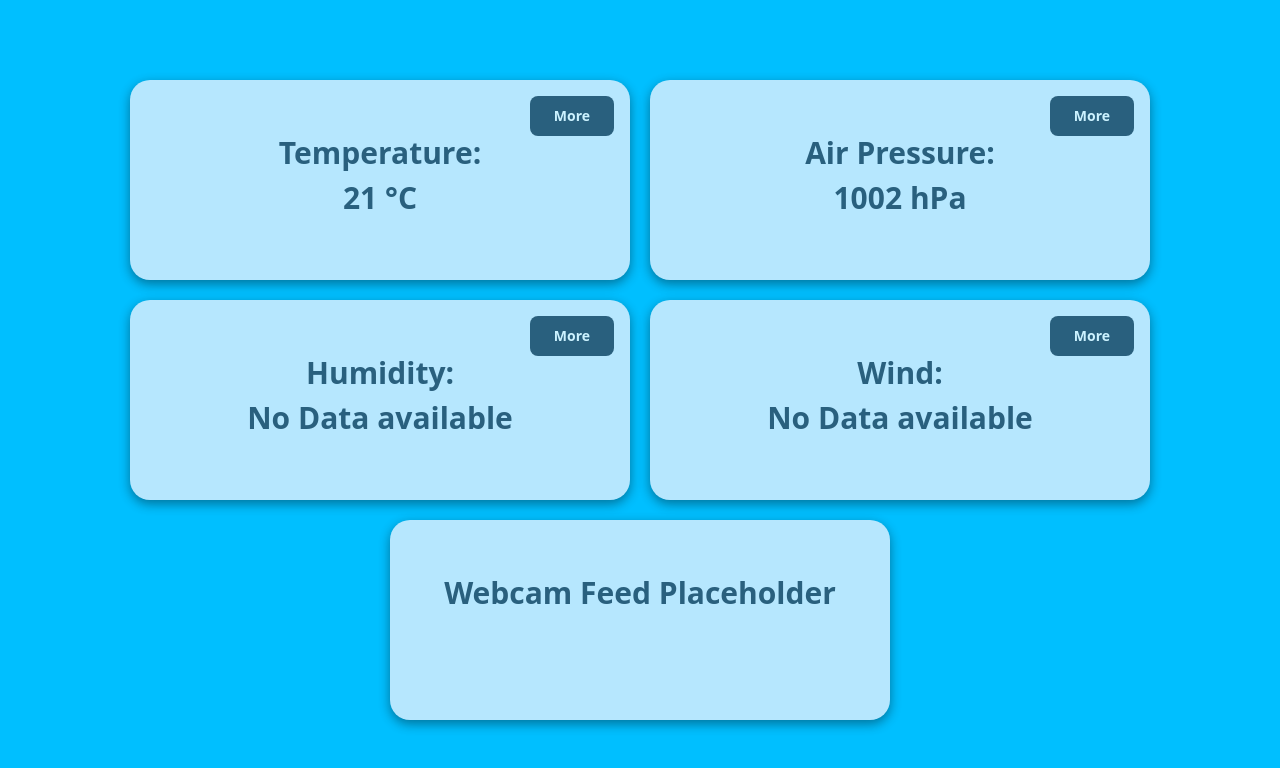
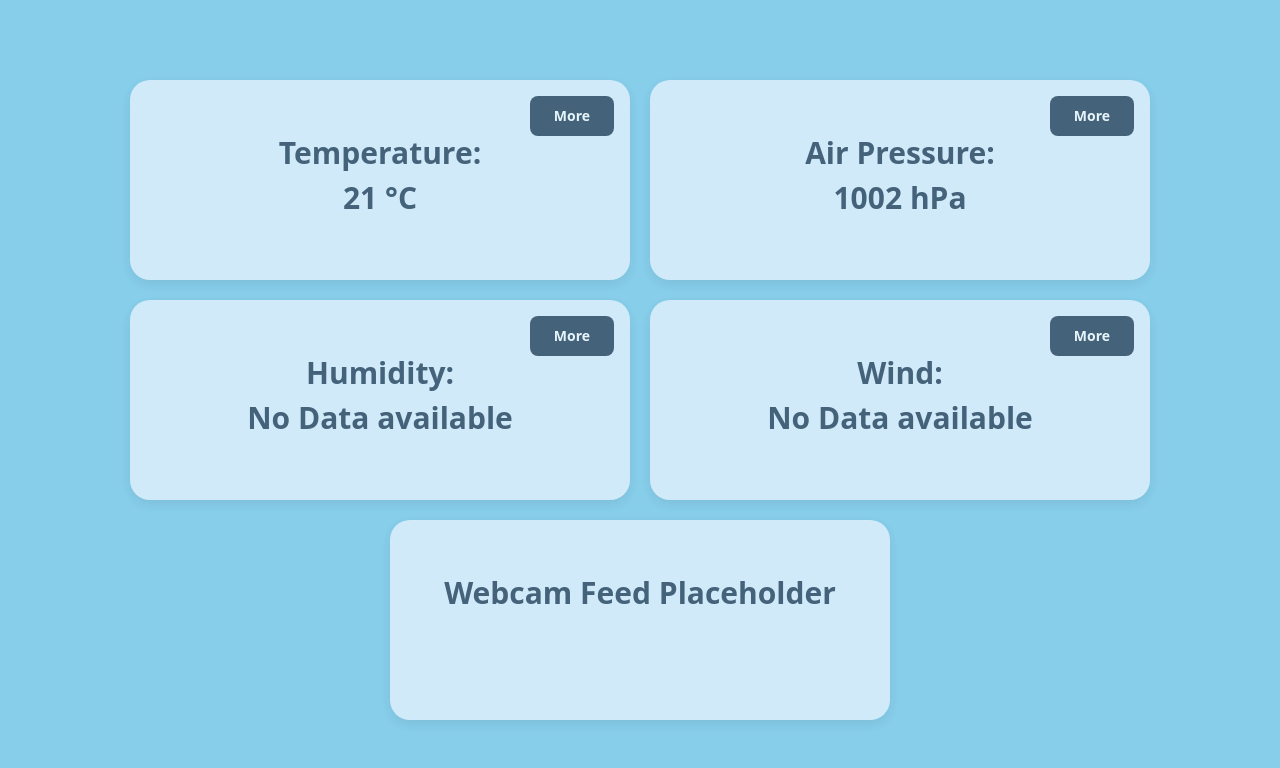
Before and after one commit to Rmhibbert/weather_station_S2_2025, a Next.js app in the folder fullstack/: page / in a window 1280 px wide. Shown: the top 768 px of the page. Built offline with nearby package versions, Linux system fonts and the light colour scheme.

Commit message:
style(css): update styling to lighter blue and decrease box shadow

```diff
--- a/fullstack/src/app/page.css
+++ b/fullstack/src/app/page.css
@@ -5,7 +5,7 @@
     align-items: center;
     min-height: 100vh;
     min-width: 100vw;
-    background-color: #00BFFF;
+    background-color: #87ceeb;
     background-size: 100vw 100vh;
     background-attachment: fixed;
     color: #34495e;
--- a/fullstack/src/components/WidgetBase.css
+++ b/fullstack/src/components/WidgetBase.css
@@ -2,9 +2,10 @@
   min-width: 500px;
   min-height: 200px;
   padding: 50px;
-  background: rgba(255, 255, 255, 0.1);
+  background: rgba(255, 255, 255, 0.3);
   border-radius: 20px;
-  box-shadow: 0px 4px 12px rgba(0, 0, 0, 0.5);
+  box-shadow: 0px 4px 12px rgba(0, 0, 0, 0.1);
+  transition: background-color 0.3s ease, opacity 0.3s ease;
   text-align: center;
   box-sizing: border-box;
   font-size: 30px;
```
Also changed, not shown: fullstack/src/components/widget.jsx (+2 -7 lines).
